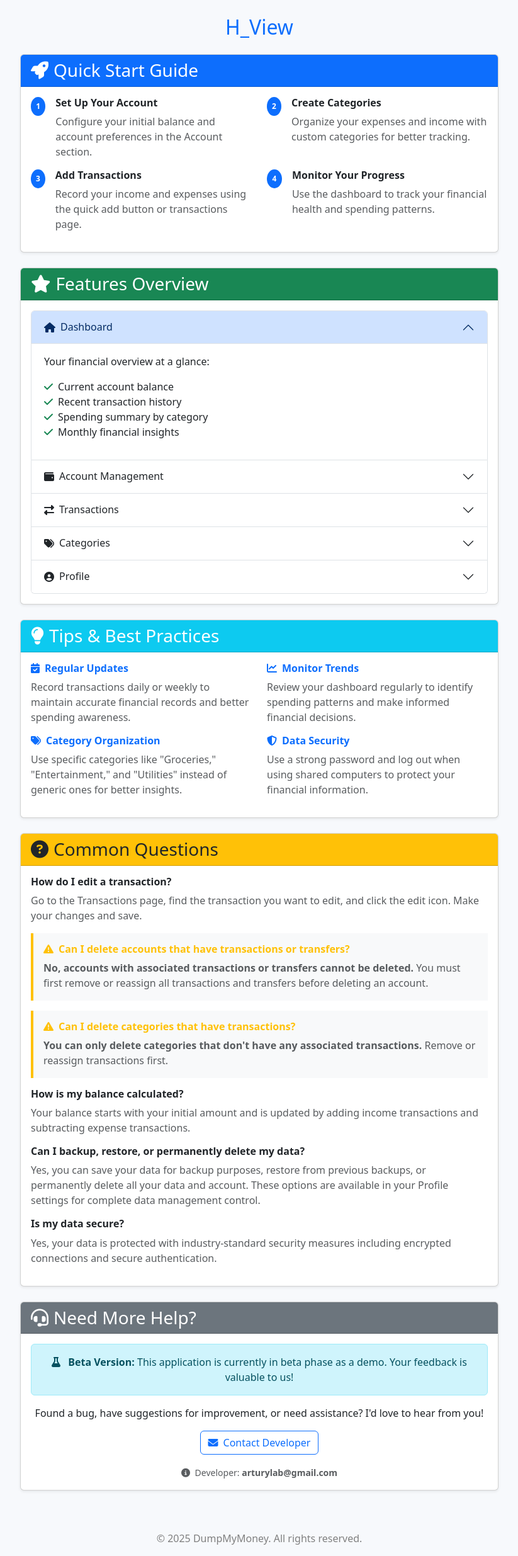
After one commit to arturylab/dumpmycash, a Flask app: template app/templates/dashboard/help.html in a window 1280 px wide. The commit adds this page. Shown: the whole page at 63% size, without its empty margins (268-1091 px from the left). Run offline with Flask 3, Linux system fonts and the light colour scheme; the template is opened without the code that fills it, so the values that code supplies are empty; some libraries are stand-ins or nearby versions.

Commit message:
Add help page

```diff
--- a/app/__init__.py
+++ b/app/__init__.py
@@ -94,3 +94,9 @@ def categories():
 def profile():
     """Redirect to the profile blueprint."""
     return redirect(url_for('profile.index'))
+
+@dashboard.route('/help')
+@login_required
+def help():
+    """Display the help page."""
+    return render_template('dashboard/help.html')
--- a/app/account.py
+++ b/app/account.py
@@ -302,7 +302,7 @@ def delete(account_id):
         flash(f'Account "{account_name}" deleted successfully!', 'success')
     except Exception as e:
         db.session.rollback()
-        flash(f'Cannot delete account "{account_name}". Accounts with existing transactions or transfers cannot be deleted. Please remove all associated transactions first.', 'error')
+        flash(f'Cannot delete account "{account_name}". Accounts with existing transactions or transfers cannot be deleted.', 'error')
 
     return redirect(url_for('account.index'))
 
--- a/app/templates/base.html
+++ b/app/templates/base.html
@@ -62,6 +62,11 @@
 
         <ul class="list-unstyled CTAs">
           <li>
+            <a href="{{ url_for('dashboard.help') }}" data-bs-toggle="tooltip" data-bs-placement="right" title="Help">
+              <i class="fas fa-question-circle"></i>
+            </a>
+          </li>
+          <li>
             <a href="#" class="logout" onclick="document.getElementById('logoutForm').submit(); return false;" data-bs-toggle="tooltip" data-bs-placement="right" title="Logout">
               <i class="fas fa-sign-out-alt"></i>
             </a>
@@ -105,6 +110,7 @@
                 </button>
                 <ul class="dropdown-menu dropdown-menu-end" aria-labelledby="userDropdown">
                   <li><a class="dropdown-item" href="{{ url_for('dashboard.profile') }}"><i class="fas fa-user-circle me-2"></i>Profile</a></li>
+                  <li><a class="dropdown-item" href="{{ url_for('dashboard.help') }}"><i class="fas fa-question-circle me-2"></i>Help</a></li>
                   <li><hr class="dropdown-divider"></li>
                   <li><a class="dropdown-item text-danger" href="#" onclick="document.getElementById('logoutForm').submit(); return false;">
                     <i class="fas fa-sign-out-alt me-2"></i>Logout
@@ -137,6 +143,8 @@
                       <i class="fas fa-tags me-2"></i>Categories
                     {% elif 'profile' in request.endpoint %}
                       <i class="fas fa-user-circle me-2"></i>Profile
+                    {% elif 'help' in request.endpoint %}
+                      <i class="fas fa-question-circle me-2"></i>Help
                     {% else %}
                       {{ request.endpoint.split('.')[-1].title() }}
                     {% endif %}
@@ -172,7 +180,7 @@
         <a href="{{ url_for('dashboard.account') }}" class="nav-link {{ 'active' if request.endpoint and 'account' in request.endpoint else '' }}"><i class="fas fa-wallet"></i></a>
         <a href="{{ url_for('dashboard.transactions') }}" class="nav-link {{ 'active' if request.endpoint and 'transactions' in request.endpoint else '' }}"><i class="fas fa-exchange-alt"></i></a>
         <a href="{{ url_for('dashboard.categories') }}" class="nav-link {{ 'active' if request.endpoint and 'categories' in request.endpoint else '' }}"><i class="fas fa-tags"></i></a>
-        <a href="#" class="nav-link" onclick="document.getElementById('logoutForm').submit(); return false;"><i class="fas fa-sign-out-alt"></i></a>
+        <a href="{{ url_for('dashboard.help') }}" class="nav-link {{ 'active' if request.endpoint and 'help' in request.endpoint else '' }}"><i class="fas fa-question-circle"></i></a>
     </nav>
     {% endif %}
 
--- /dev/null
+++ b/app/templates/dashboard/help.html
@@ -0,0 +1,300 @@
+{% extends "base.html" %}
+
+{% block title %}Help - DumpMyMoney{% endblock %}
+
+{% block content %}
+<div class="container-fluid">
+  <div class="row justify-content-center">
+    <div class="col-lg-10 col-xl-8">
+      <!-- Quick Start Guide -->
+      <div class="card shadow-sm mb-4">
+        <div class="card-header bg-primary text-white">
+          <h3 class="card-title mb-0">
+            <i class="fas fa-rocket me-2"></i>Quick Start Guide
+          </h3>
+        </div>
+        <div class="card-body">
+          <div class="row">
+            <div class="col-md-6 mb-3">
+              <div class="d-flex align-items-start">
+                <div class="badge bg-primary rounded-circle me-3 d-flex align-items-center justify-content-center" style="width: 30px; height: 30px;">1</div>
+                <div>
+                  <h6 class="fw-bold">Set Up Your Account</h6>
+                  <p class="text-muted mb-0">Configure your initial balance and account preferences in the Account section.</p>
+                </div>
+              </div>
+            </div>
+            <div class="col-md-6 mb-3">
+              <div class="d-flex align-items-start">
+                <div class="badge bg-primary rounded-circle me-3 d-flex align-items-center justify-content-center" style="width: 30px; height: 30px;">2</div>
+                <div>
+                  <h6 class="fw-bold">Create Categories</h6>
+                  <p class="text-muted mb-0">Organize your expenses and income with custom categories for better tracking.</p>
+                </div>
+              </div>
+            </div>
+            <div class="col-md-6 mb-3">
+              <div class="d-flex align-items-start">
+                <div class="badge bg-primary rounded-circle me-3 d-flex align-items-center justify-content-center" style="width: 30px; height: 30px;">3</div>
+                <div>
+                  <h6 class="fw-bold">Add Transactions</h6>
+                  <p class="text-muted mb-0">Record your income and expenses using the quick add button or transactions page.</p>
+                </div>
+              </div>
+            </div>
+            <div class="col-md-6 mb-3">
+              <div class="d-flex align-items-start">
+                <div class="badge bg-primary rounded-circle me-3 d-flex align-items-center justify-content-center" style="width: 30px; height: 30px;">4</div>
+                <div>
+                  <h6 class="fw-bold">Monitor Your Progress</h6>
+                  <p class="text-muted mb-0">Use the dashboard to track your financial health and spending patterns.</p>
+                </div>
+              </div>
+            </div>
+          </div>
+        </div>
+      </div>
+
+      <!-- Features Overview -->
+      <div class="card shadow-sm mb-4">
+        <div class="card-header bg-success text-white">
+          <h3 class="card-title mb-0">
+            <i class="fas fa-star me-2"></i>Features Overview
+          </h3>
+        </div>
+        <div class="card-body">
+          <div class="accordion" id="featuresAccordion">
+            <!-- Dashboard -->
+            <div class="accordion-item">
+              <h2 class="accordion-header" id="dashboardHeading">
+                <button class="accordion-button" type="button" data-bs-toggle="collapse" data-bs-target="#dashboardCollapse" aria-expanded="true" aria-controls="dashboardCollapse">
+                  <i class="fas fa-home me-2"></i>Dashboard
+                </button>
+              </h2>
+              <div id="dashboardCollapse" class="accordion-collapse collapse show" aria-labelledby="dashboardHeading" data-bs-parent="#featuresAccordion">
+                <div class="accordion-body">
+                  <p>Your financial overview at a glance:</p>
+                  <ul class="list-unstyled">
+                    <li><i class="fas fa-check text-success me-2"></i>Current account balance</li>
+                    <li><i class="fas fa-check text-success me-2"></i>Recent transaction history</li>
+                    <li><i class="fas fa-check text-success me-2"></i>Spending summary by category</li>
+                    <li><i class="fas fa-check text-success me-2"></i>Monthly financial insights</li>
+                  </ul>
+                </div>
+              </div>
+            </div>
+
+            <!-- Account Management -->
+            <div class="accordion-item">
+              <h2 class="accordion-header" id="accountHeading">
+                <button class="accordion-button collapsed" type="button" data-bs-toggle="collapse" data-bs-target="#accountCollapse" aria-expanded="false" aria-controls="accountCollapse">
+                  <i class="fas fa-wallet me-2"></i>Account Management
+                </button>
+              </h2>
+              <div id="accountCollapse" class="accordion-collapse collapse" aria-labelledby="accountHeading" data-bs-parent="#featuresAccordion">
+                <div class="accordion-body">
+                  <p>Manage your account settings and balance:</p>
+                  <ul class="list-unstyled">
+                    <li><i class="fas fa-check text-success me-2"></i>Set initial account balance</li>
+                    <li><i class="fas fa-check text-success me-2"></i>View current balance and history</li>
+                    <li><i class="fas fa-check text-success me-2"></i>Track balance changes over time</li>
+                    <li><i class="fas fa-check text-success me-2"></i>Account activity monitoring</li>
+                  </ul>
+                </div>
+              </div>
+            </div>
+
+            <!-- Transactions -->
+            <div class="accordion-item">
+              <h2 class="accordion-header" id="transactionsHeading">
+                <button class="accordion-button collapsed" type="button" data-bs-toggle="collapse" data-bs-target="#transactionsCollapse" aria-expanded="false" aria-controls="transactionsCollapse">
+                  <i class="fas fa-exchange-alt me-2"></i>Transactions
+                </button>
+              </h2>
+              <div id="transactionsCollapse" class="accordion-collapse collapse" aria-labelledby="transactionsHeading" data-bs-parent="#featuresAccordion">
+                <div class="accordion-body">
+                  <p>Record and manage all your financial transactions:</p>
+                  <ul class="list-unstyled">
+                    <li><i class="fas fa-check text-success me-2"></i>Add income and expense transactions</li>
+                    <li><i class="fas fa-check text-success me-2"></i>Categorize transactions for better organization</li>
+                    <li><i class="fas fa-check text-success me-2"></i>Edit or delete existing transactions</li>
+                    <li><i class="fas fa-check text-success me-2"></i>Filter and search transaction history</li>
+                    <li><i class="fas fa-check text-success me-2"></i>Quick add button for fast entry</li>
+                  </ul>
+                </div>
+              </div>
+            </div>
+
+            <!-- Categories -->
+            <div class="accordion-item">
+              <h2 class="accordion-header" id="categoriesHeading">
+                <button class="accordion-button collapsed" type="button" data-bs-toggle="collapse" data-bs-target="#categoriesCollapse" aria-expanded="false" aria-controls="categoriesCollapse">
+                  <i class="fas fa-tags me-2"></i>Categories
+                </button>
+              </h2>
+              <div id="categoriesCollapse" class="accordion-collapse collapse" aria-labelledby="categoriesHeading" data-bs-parent="#featuresAccordion">
+                <div class="accordion-body">
+                  <p>Organize your finances with custom categories:</p>
+                  <ul class="list-unstyled">
+                    <li><i class="fas fa-check text-success me-2"></i>Create custom income and expense categories</li>
+                    <li><i class="fas fa-check text-success me-2"></i>Edit category names and types</li>
+                    <li><i class="fas fa-check text-success me-2"></i>Delete unused categories</li>
+                    <li><i class="fas fa-check text-success me-2"></i>View spending by category</li>
+                  </ul>
+                </div>
+              </div>
+            </div>
+
+            <!-- Profile -->
+            <div class="accordion-item">
+              <h2 class="accordion-header" id="profileHeading">
+                <button class="accordion-button collapsed" type="button" data-bs-toggle="collapse" data-bs-target="#profileCollapse" aria-expanded="false" aria-controls="profileCollapse">
+                  <i class="fas fa-user-circle me-2"></i>Profile
+                </button>
+              </h2>
+              <div id="profileCollapse" class="accordion-collapse collapse" aria-labelledby="profileHeading" data-bs-parent="#featuresAccordion">
+                <div class="accordion-body">
+                  <p>Manage your personal account settings:</p>
+                  <ul class="list-unstyled">
+                    <li><i class="fas fa-check text-success me-2"></i>Update username and email</li>
+                    <li><i class="fas fa-check text-success me-2"></i>Change account password</li>
+                    <li><i class="fas fa-check text-success me-2"></i>View account statistics</li>
+                    <li><i class="fas fa-check text-success me-2"></i>Account security settings</li>
+                  </ul>
+                </div>
+              </div>
+            </div>
+          </div>
+        </div>
+      </div>
+
+      <!-- Tips & Best Practices -->
+      <div class="card shadow-sm mb-4">
+        <div class="card-header bg-info text-white">
+          <h3 class="card-title mb-0">
+            <i class="fas fa-lightbulb me-2"></i>Tips & Best Practices
+          </h3>
+        </div>
+        <div class="card-body">
+          <div class="row">
+            <div class="col-md-6">
+              <div class="mb-3">
+                <h6 class="fw-bold text-primary">
+                  <i class="fas fa-calendar-check me-2"></i>Regular Updates
+                </h6>
+                <p class="text-muted mb-0">Record transactions daily or weekly to maintain accurate financial records and better spending awareness.</p>
+              </div>
+              <div class="mb-3">
+                <h6 class="fw-bold text-primary">
+                  <i class="fas fa-tags me-2"></i>Category Organization
+                </h6>
+                <p class="text-muted mb-0">Use specific categories like "Groceries," "Entertainment," and "Utilities" instead of generic ones for better insights.</p>
+              </div>
+            </div>
+            <div class="col-md-6">
+              <div class="mb-3">
+                <h6 class="fw-bold text-primary">
+                  <i class="fas fa-chart-line me-2"></i>Monitor Trends
+                </h6>
+                <p class="text-muted mb-0">Review your dashboard regularly to identify spending patterns and make informed financial decisions.</p>
+              </div>
+              <div class="mb-3">
+                <h6 class="fw-bold text-primary">
+                  <i class="fas fa-shield-alt me-2"></i>Data Security
+                </h6>
+                <p class="text-muted mb-0">Use a strong password and log out when using shared computers to protect your financial information.</p>
+              </div>
+            </div>
+          </div>
+        </div>
+      </div>
+
+      <!-- Common Questions -->
+      <div class="card shadow-sm mb-4">
+        <div class="card-header bg-warning text-dark">
+          <h3 class="card-title mb-0">
+            <i class="fas fa-question-circle me-2"></i>Common Questions
+          </h3>
+        </div>
+        <div class="card-body">
+          <div class="row">
+            <div class="col-12">
+              <div class="mb-3">
+                <h6 class="fw-bold">How do I edit a transaction?</h6>
+                <p class="text-muted mb-0">Go to the Transactions page, find the transaction you want to edit, and click the edit icon. Make your changes and save.</p>
+              </div>
+              <div class="mb-3 p-3 border-start border-warning border-4 bg-light">
+                <h6 class="fw-bold text-warning">
+                  <i class="fas fa-exclamation-triangle me-2"></i>Can I delete accounts that have transactions or transfers?
+                </h6>
+                <p class="text-muted mb-0"><strong>No, accounts with associated transactions or transfers cannot be deleted.</strong> You must first remove or reassign all transactions and transfers before deleting an account.</p>
+              </div>
+              <div class="mb-3 p-3 border-start border-warning border-4 bg-light">
+                <h6 class="fw-bold text-warning">
+                  <i class="fas fa-exclamation-triangle me-2"></i>Can I delete categories that have transactions?
+                </h6>
+                <p class="text-muted mb-0"><strong>You can only delete categories that don't have any associated transactions.</strong> Remove or reassign transactions first.</p>
+              </div>
+              <div class="mb-3">
+                <h6 class="fw-bold">How is my balance calculated?</h6>
+                <p class="text-muted mb-0">Your balance starts with your initial amount and is updated by adding income transactions and subtracting expense transactions.</p>
+              </div>
+              <div class="mb-3">
+                <h6 class="fw-bold">Can I backup, restore, or permanently delete my data?</h6>
+                <p class="text-muted mb-0">Yes, you can save your data for backup purposes, restore from previous backups, or permanently delete all your data and account. These options are available in your Profile settings for complete data management control.</p>
+              </div>
+              <div class="mb-3">
+                <h6 class="fw-bold">Is my data secure?</h6>
+                <p class="text-muted mb-0">Yes, your data is protected with industry-standard security measures including encrypted connections and secure authentication.</p>
+              </div>
+            </div>
+          </div>
+        </div>
+      </div>
+
+      <!-- Contact Support -->
+      <div class="card shadow-sm mb-4">
+        <div class="card-header bg-secondary text-white">
+          <h3 class="card-title mb-0">
+            <i class="fas fa-headset me-2"></i>Need More Help?
+          </h3>
+        </div>
+        <div class="card-body text-center">
+          <div class="alert alert-info mb-3">
+            <i class="fas fa-flask me-2"></i>
+            <strong>Beta Version:</strong> This application is currently in beta phase as a demo. Your feedback is valuable to us!
+          </div>
+          <p class="mb-3">Found a bug, have suggestions for improvement, or need assistance? I'd love to hear from you!</p>
+          <div class="d-flex justify-content-center">
+            <a href="mailto:arturylab@gmail.com?subject=DumpMyMoney Beta Feedback" class="btn btn-outline-primary">
+              <i class="fas fa-envelope me-2"></i>Contact Developer
+            </a>
+          </div>
+          <div class="mt-3">
+            <small class="text-muted">
+              <i class="fas fa-info-circle me-1"></i>
+              Developer: <strong>arturylab@gmail.com</strong>
+            </small>
+          </div>
+        </div>
+      </div>
+    </div>
+  </div>
+</div>
+{% endblock %}
+
+{% block extra_js %}
+<script>
+  // Auto-expand accordion items based on URL hash
+  document.addEventListener('DOMContentLoaded', function() {
+    if (window.location.hash) {
+      const targetCollapse = document.querySelector(window.location.hash);
+      if (targetCollapse) {
+        const bsCollapse = new bootstrap.Collapse(targetCollapse, {
+          show: true
+        });
+      }
+    }
+  });
+</script>
+{% endblock %}
```
Also changed, not shown: app/templates/auth/login.html (+15 -1 lines).
